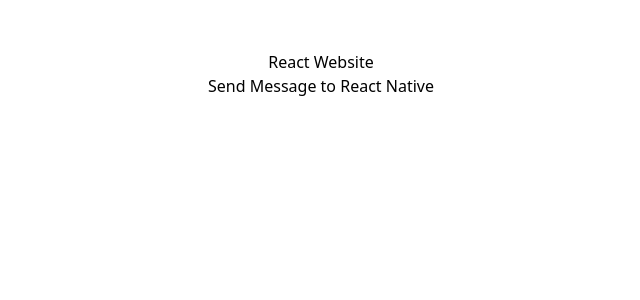
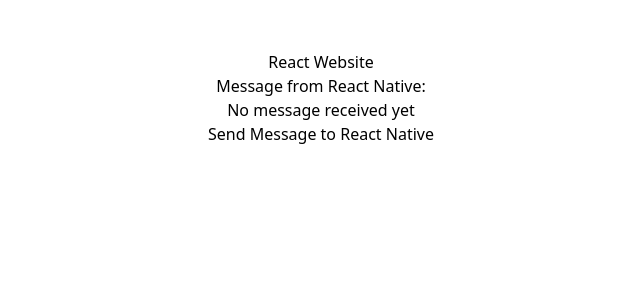
Before and after one commit to bank20baht/react-native-webview-poc-web1, a React (Vite) app: page / in a window 1280 px wide. Shown: the top 300 px of the page, without its empty margins (319-959 px from the left). Built offline with nearby package versions, Linux system fonts and the light colour scheme.

Commit message:
feat: fix recive message from react native 2

```diff
--- a/src/App.tsx
+++ b/src/App.tsx
@@ -1,12 +1,13 @@
-// App.tsx (React Website)
-import React, { useEffect } from "react";
+import React, { useEffect, useState } from "react";
 
 const App: React.FC = () => {
+  const [messageFromReactNative, setMessageFromReactNative] = useState("");
+
   useEffect(() => {
     // Listen for messages from React Native WebView
     const messageHandler = (event: MessageEvent) => {
       console.log("Message received from React Native:", event.data);
-      alert(`Message from React Native: ${event.data}`);
+      setMessageFromReactNative(event.data); // Update state with the received message
     };
 
     window.addEventListener("message", messageHandler);
@@ -30,6 +31,10 @@
   return (
     <div style={{ textAlign: "center", marginTop: "50px" }}>
       <h1>React Website</h1>
+      <div>
+        <h2>Message from React Native:</h2>
+        <p>{messageFromReactNative || "No message received yet"}</p>
+      </div>
       <button onClick={sendMessageToReactNative}>
         Send Message to React Native
       </button>
```
